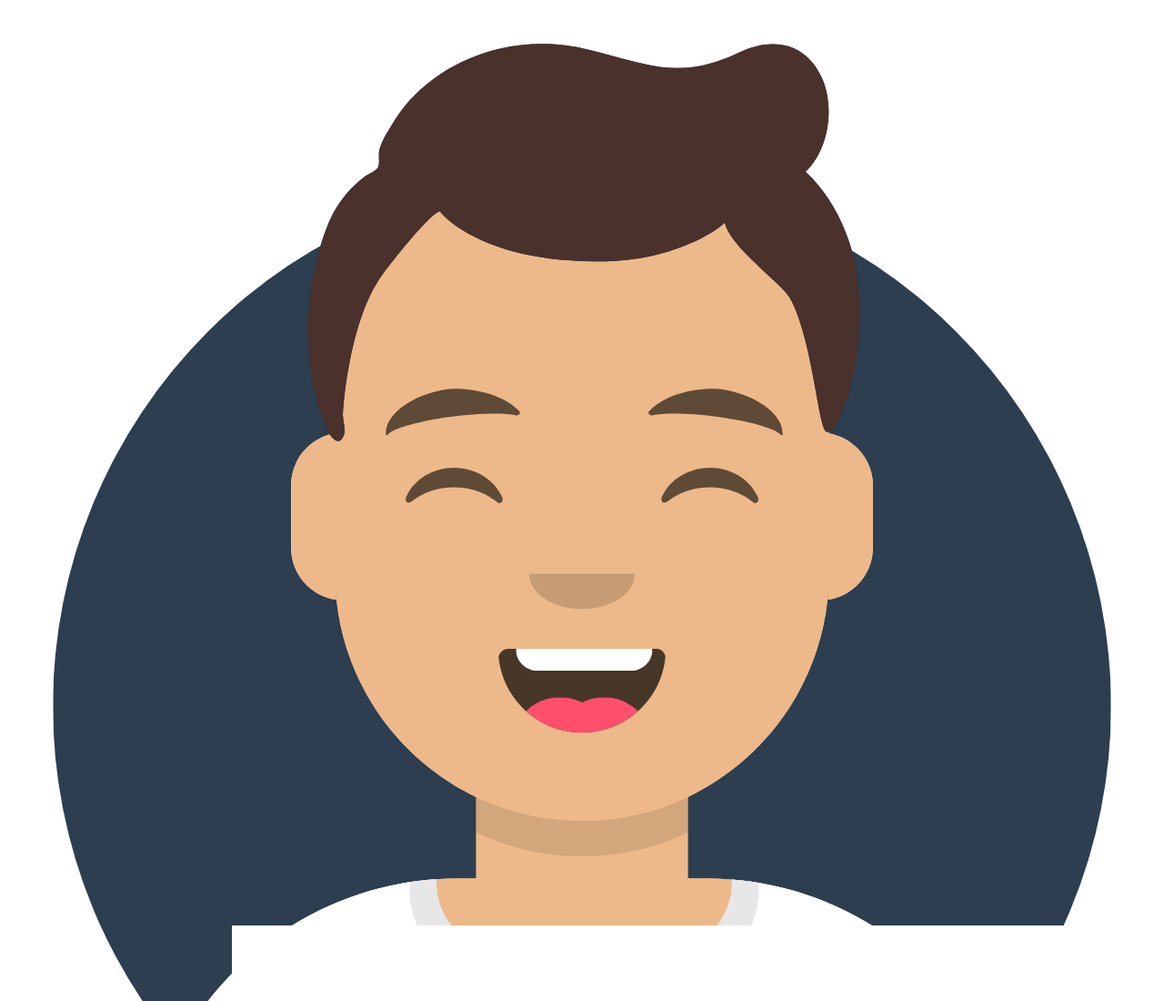
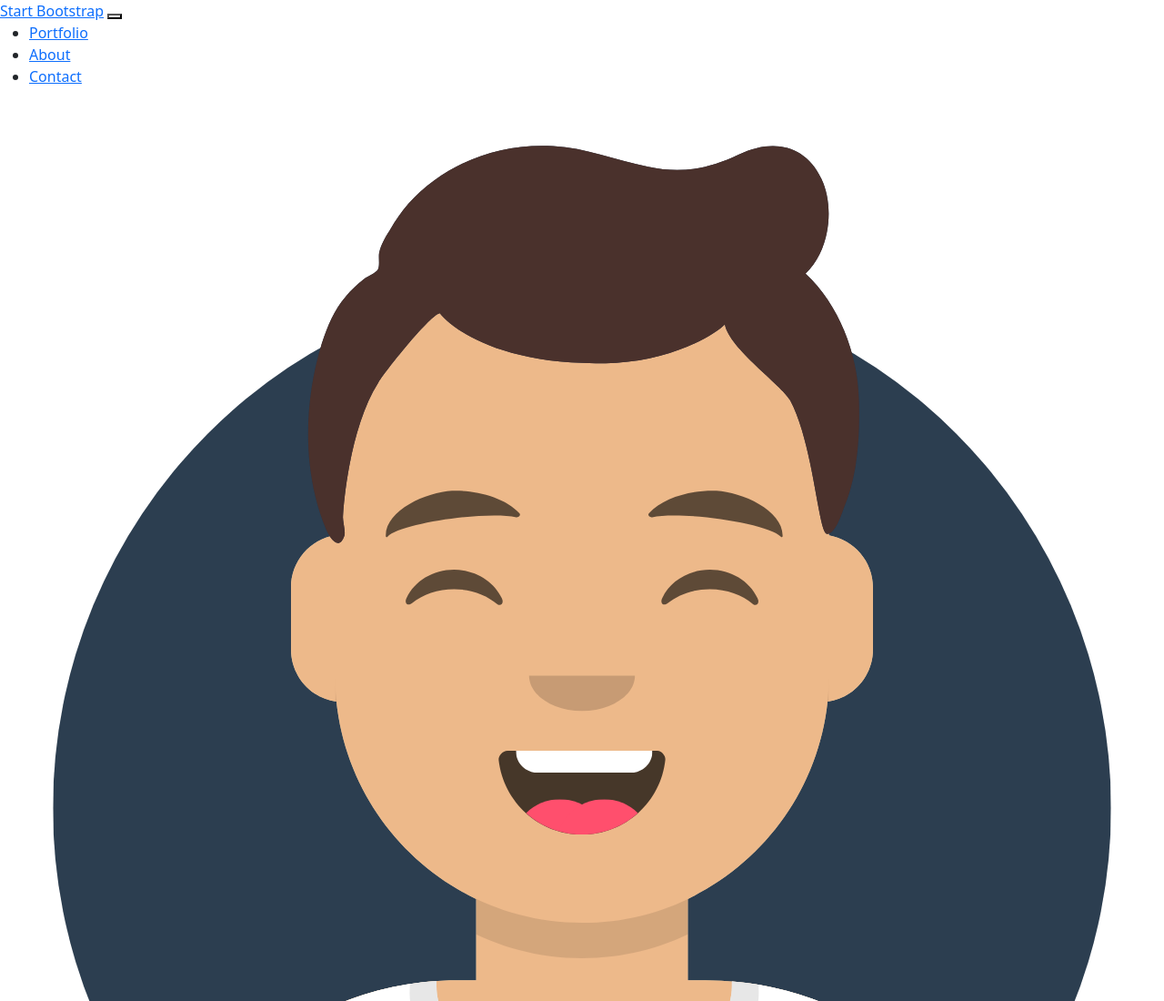
Before and after one commit to gianlivio/html-css-bootstrap-freelancer, a plain HTML site: page index.html in a window 1280 px wide. Shown: the top 1100 px of the page at 91% size. Drawn offline with nearby package versions, Linux system fonts and the light colour scheme.

Commit message:
add: header structure

```diff
--- a/css/style.css
+++ b/css/style.css
@@ -0,0 +1,5 @@
+body {
+    margin: 0;
+    padding: 0;
+    box-sizing: border-box;
+  }
--- a/index.html
+++ b/index.html
@@ -20,7 +20,25 @@
     <!-- Header -->
     <header>
         <nav>
-
+          <div>
+            <a href="">Start Bootstrap</a>
+            <button>
+              <span></span>
+            </button>
+            <div>
+              <ul>
+                <li>
+                  <a href="">Portfolio</a>
+                </li>
+                <li>
+                  <a href="">About</a>
+                </li>
+                <li>
+                  <a href="">Contact</a>
+                </li>
+              </ul>
+            </div>
+          </div>
         </nav>
       </header>
     <!-- /Header -->
@@ -74,8 +92,12 @@
         <!-- About Section -->
         <section id="about">
             <h2>ABOUT</h2>
-            <p>Lorem, ipsum dolor sit amet consectetur adipisicing elit. Neque accusantium harum molestias maiores hic quasi cupiditate earum iste! Hic rerum quidem optio consequuntur possimus? Eveniet commodi omnis explicabo ipsa laboriosam!</p>
-            <p>Lorem ipsum dolor sit amet consectetur, adipisicing elit. Error deserunt illo, ex ducimus accusamus commodi ullam optio. Nam, reprehenderit fugiat placeat consectetur ad, nisi, beatae omnis repudiandae quaerat expedita voluptate?</p>
+            <p>Lorem, ipsum dolor sit amet consectetur adipisicing elit. Neque accusantium harum molestias maiores hic
+                quasi cupiditate earum iste! Hic rerum quidem optio consequuntur possimus? Eveniet commodi omnis
+                explicabo ipsa laboriosam!</p>
+            <p>Lorem ipsum dolor sit amet consectetur, adipisicing elit. Error deserunt illo, ex ducimus accusamus
+                commodi ullam optio. Nam, reprehenderit fugiat placeat consectetur ad, nisi, beatae omnis repudiandae
+                quaerat expedita voluptate?</p>
             <button>Download</button>
         </section>
         <!-- About Section -->
```
Lines whose indentation alone changed are shown as unchanged.
